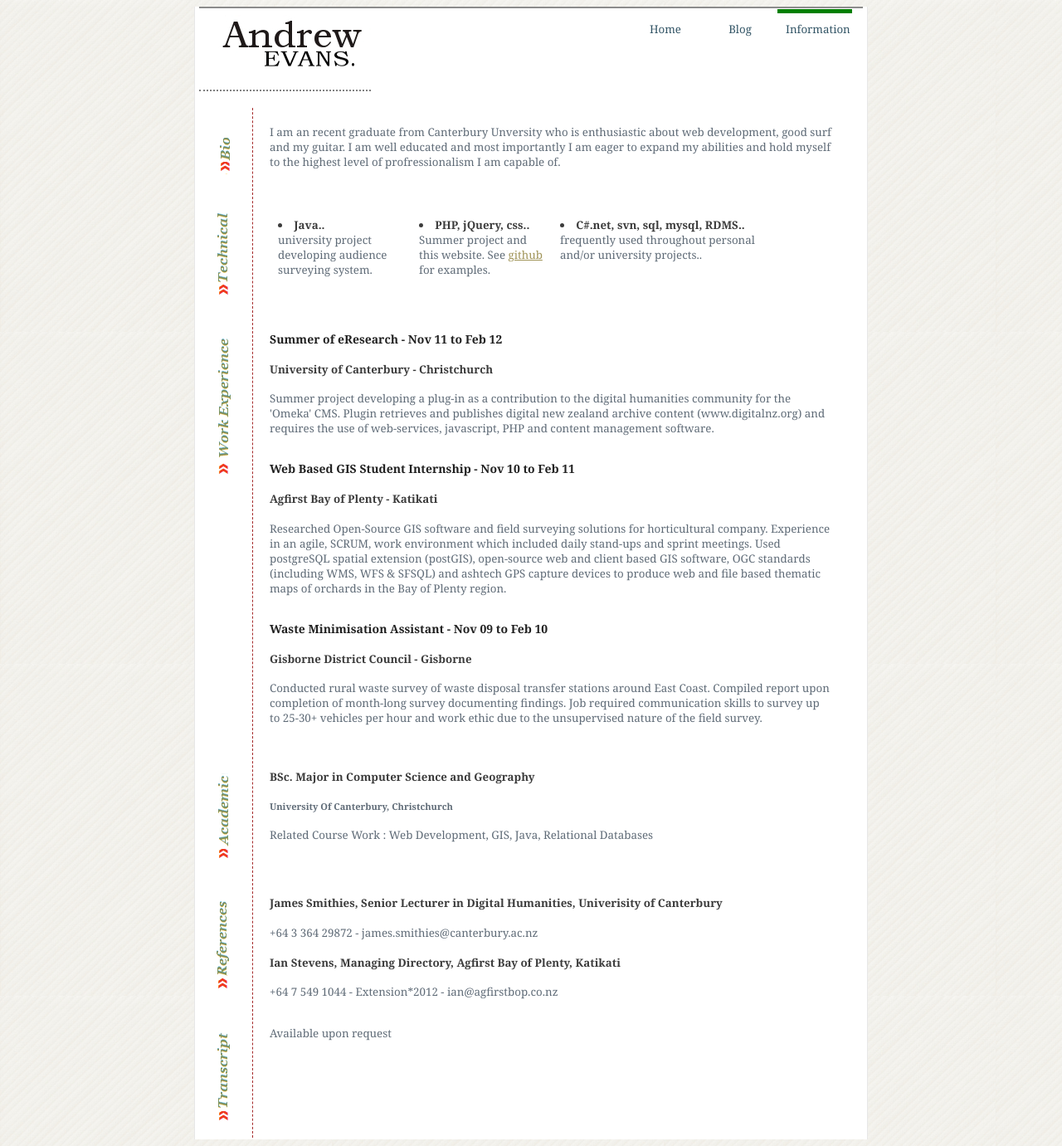
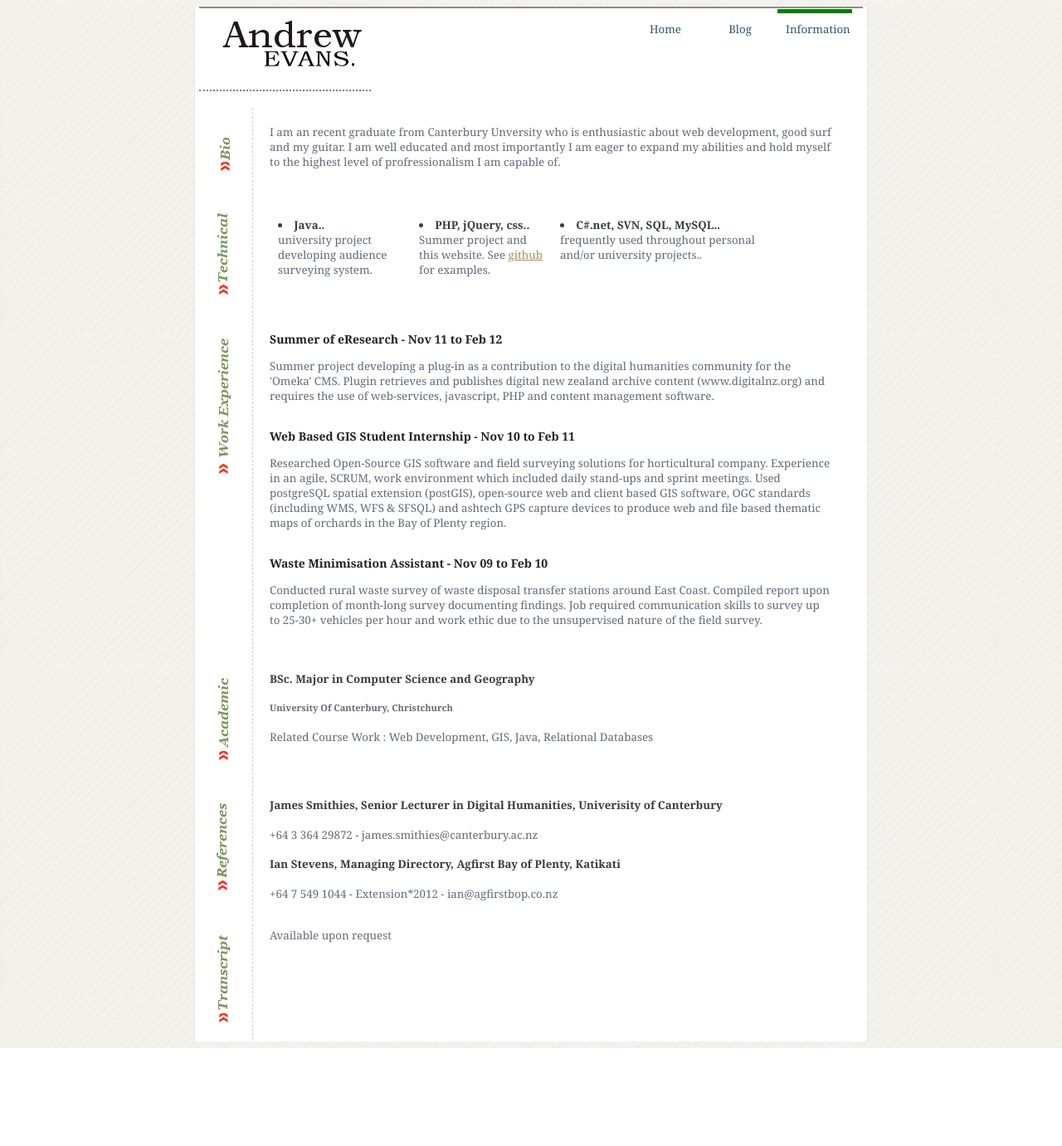
Before and after one commit to ade56/aboutme, a CodeIgniter app: page /info/ in a window 1280 px wide. Shown: the whole page at 83% size. After the commit the page ends 1263 px from the top, so only its background shows below. Run offline with CodeIgniter, Linux system fonts and the light colour scheme.

Commit message:
grammar changes

```diff
--- a/application/views/info/info_view.php
+++ b/application/views/info/info_view.php
@@ -10,6 +10,7 @@
 			<?php $this->load->view('shared/menu_view.php'); ?>
 	    	<div id='tabPane'>
 				<table id='cv_table'>
+					</tr>
 					<tr class='cvRow'>
 						<td class='leftColumn'> <img src='/./images/bio.png' alt='bio'/> </td>
 						<td class='rightColumn'>
@@ -24,7 +25,7 @@
 								</div>
 								<div> <li> PHP, jQuery, css.. </li> Summer project and this website. See <a href='github'>github </a>for examples.
 								</div>
-								<div style='width:250px;'> <li> C#.net, svn, sql, mysql, RDMS.. </li> frequently used throughout personal and/or university projects..
+								<div style='width:250px;'> <li> C#.net, SVN, SQL, MySQL.. </li> frequently used throughout personal and/or university projects..
 								</div>
 							</div>
 						</td>
@@ -33,11 +34,9 @@
 						<td class='leftColumn'> <img src='/./images/workxp.png' alt='workxp'/></td>
 						<td class='rightColumn'>
 							<h3> Summer of eResearch - Nov 11 to Feb 12 </h3>
-							<h4> University of Canterbury - Christchurch </h4>
 							<p class='workxp_p'>Summer project developing a plug-in as a contribution to the digital humanities community for the 'Omeka' CMS. Plugin retrieves and publishes digital new zealand archive content (www.digitalnz.org) and requires the use of web-services, javascript, PHP and content management software.</p>
 
 							<h3>Web Based GIS Student Internship - Nov 10 to Feb 11</h3>
-							<h4>Agfirst Bay of Plenty - Katikati</h4>
 							<p class='workxp_p'>Researched Open-Source GIS software and field surveying solutions for
 							horticultural company. Experience in an agile, SCRUM, work environment
 							which included daily stand-ups and sprint meetings. Used postgreSQL spatial
@@ -47,7 +46,6 @@
 							region.</p>
 
 							<h3> Waste Minimisation Assistant - Nov 09 to Feb 10 </h3>
-							<h4>Gisborne District Council - Gisborne</h4>
 							<p class='workxp_p'>Conducted rural waste survey of waste disposal transfer stations around East
 							Coast. Compiled report upon completion of month-long survey documenting
 							findings. Job required communication skills to survey up to 25-30+ vehicles
@@ -70,7 +68,7 @@
 							</td>
 						</tr>
 					<tr class='cvRow'>
-						<td class='leftColumn'> <img src='/./images/transcript.png' alt='transcript'/></td>
+						<td class='leftColumn'> <img src='/./images/transcript.png' alt='transcript'></td>
 						<td class='rightColumn'> Available upon request </td>
 					</tr>
 				</table>
--- a/css/cv.css
+++ b/css/cv.css
@@ -17,9 +17,7 @@
 		color: white;
 	}
 
-	.cvRow {
-		clear: both;
-	}
+
 
 	#cv_header > img {
 		margin-left: 50px;
@@ -55,8 +53,8 @@
 		padding-right: 40px;
 		padding-left: 20px;
 		padding-top: 20px;
-		border-left: 1px dashed brown;
 		vertical-align:top;
+		border-left: 1px dashed #cccccc;
 	}
 
 	.rightColumn > h3 {
```
Also changed, not shown: application/views/shared/footer_view.php (+9 -8 lines), images/andrewevans.png (added), images/cv.png, images/email.png (added).
